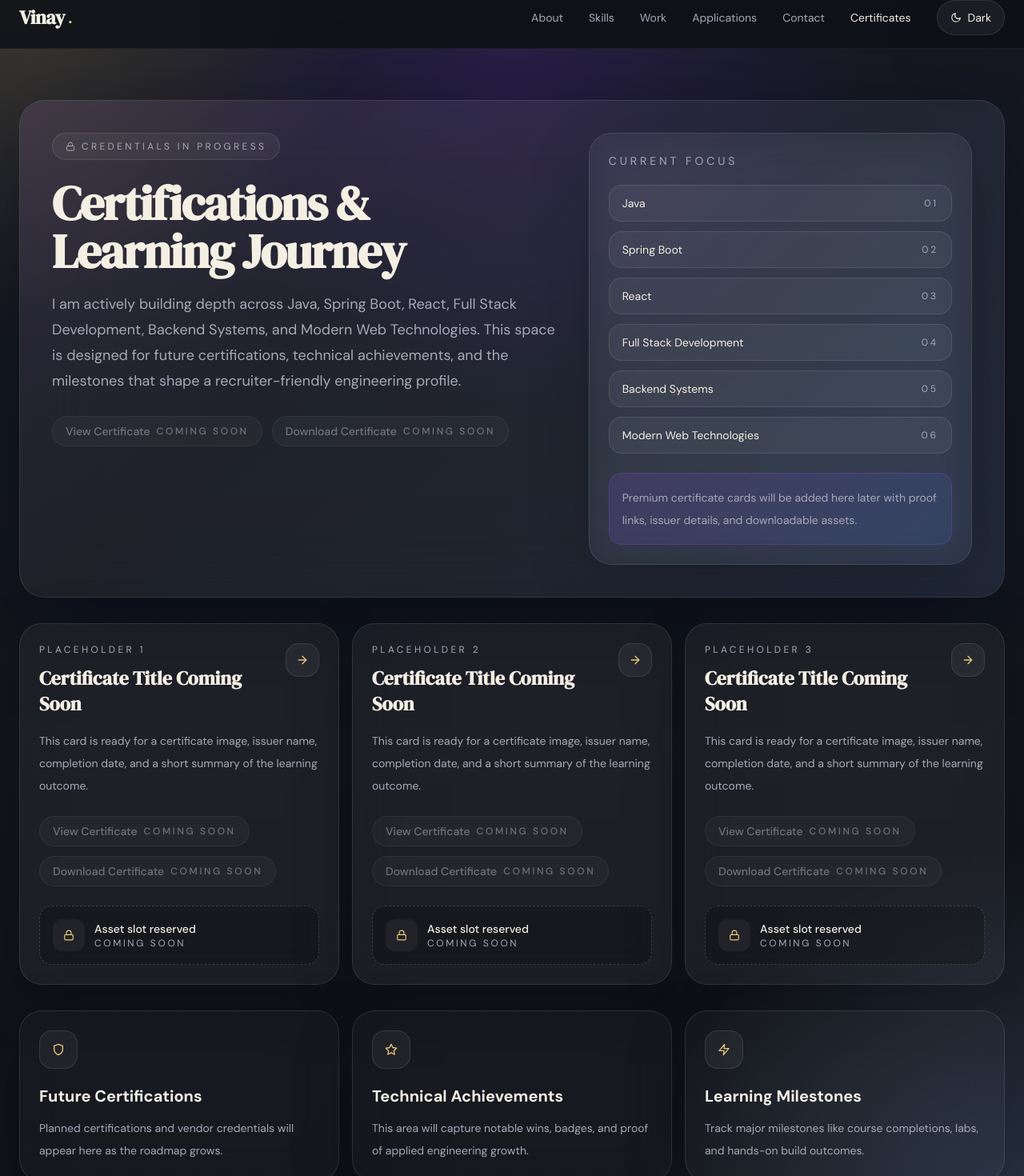
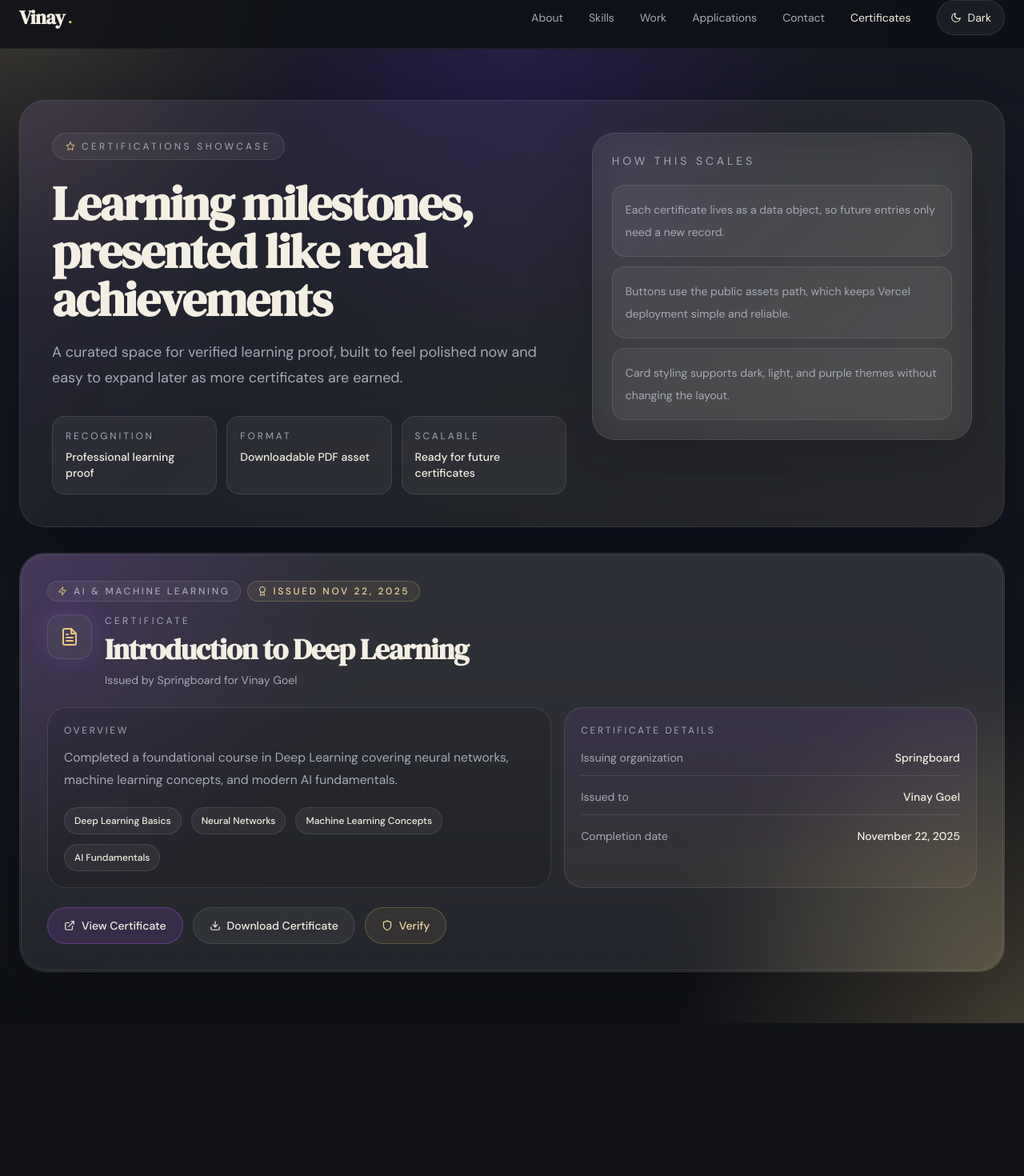
Before and after one commit to VinayGoel000/vinay-portfolio, a React (Vite) app: page /certificates in a window 1280 px wide. Shown: the part 16-1486 px from the top of the page at 80% size. After the commit the page ends 1295 px from the top, so only its background shows below. Built offline with nearby package versions, Linux system fonts and the light colour scheme.

Commit message:
deep learning certificate added

```diff
--- a/src/pages/Certificates.jsx
+++ b/src/pages/Certificates.jsx
@@ -1,52 +1,144 @@
 import { motion } from 'framer-motion'
-import { FiArrowRight, FiDownload, FiLock, FiShield, FiStar, FiZap } from 'react-icons/fi'
+import { FiAward, FiDownload, FiExternalLink, FiFileText, FiShield, FiStar, FiZap } from 'react-icons/fi'
 
-const learningAreas = [
-  'Java',
-  'Spring Boot',
-  'React',
-  'Full Stack Development',
-  'Backend Systems',
-  'Modern Web Technologies',
-]
-
-const milestoneCards = [
+const certificates = [
   {
-    title: 'Future Certifications',
-    icon: FiShield,
-    text: 'Planned certifications and vendor credentials will appear here as the roadmap grows.',
-  },
-  {
-    title: 'Technical Achievements',
-    icon: FiStar,
-    text: 'This area will capture notable wins, badges, and proof of applied engineering growth.',
-  },
-  {
-    title: 'Learning Milestones',
-    icon: FiZap,
-    text: 'Track major milestones like course completions, labs, and hands-on build outcomes.',
+    title: 'Introduction to Deep Learning',
+    issuer: 'Springboard',
+    issuedTo: 'Vinay Goel',
+    completionDate: 'November 22, 2025',
+    issuedLabel: 'Issued Nov 22, 2025',
+    category: 'AI & Machine Learning',
+    description:
+      'Completed a foundational course in Deep Learning covering neural networks, machine learning concepts, and modern AI fundamentals.',
+    skills: ['Deep Learning Basics', 'Neural Networks', 'Machine Learning Concepts', 'AI Fundamentals'],
+    certificateUrl: '/certificates/introduction-to-deep-learning-certificate.pdf',
+    verificationUrl: 'https://verify.onwingspan.com',
   },
 ]
 
-const placeholderCertificates = [1, 2, 3]
+const highlights = [
+  { label: 'Recognition', value: 'Professional learning proof' },
+  { label: 'Format', value: 'Downloadable PDF asset' },
+  { label: 'Scalable', value: 'Ready for future certificates' },
+]
 
-function disabledAction(label) {
+function CertificateCard({ certificate, index }) {
   return (
-    <button
-      type="button"
-      disabled
-      className="inline-flex items-center justify-center gap-2 rounded-full border border-white/10 bg-white/5 px-4 py-2 text-sm font-medium text-[color:var(--muted)] opacity-60"
+    <motion.article
+      initial={{ opacity: 0, y: 18 }}
+      animate={{ opacity: 1, y: 0 }}
+      transition={{ duration: 0.6, delay: index * 0.12 }}
+      whileHover={{ y: -4 }}
+      className="group relative overflow-hidden rounded-[2rem] border border-white/10 bg-[linear-gradient(180deg,rgba(255,255,255,0.08),rgba(255,255,255,0.03))] p-[1px] shadow-soft"
     >
-      {label}
-      <span className="text-xs uppercase tracking-[0.22em]">Coming Soon</span>
-    </button>
+      <div className="absolute inset-0 bg-[radial-gradient(circle_at_top_left,rgba(168,85,247,0.25),transparent_32%),radial-gradient(circle_at_bottom_right,rgba(232,201,122,0.16),transparent_28%)] opacity-80 transition-opacity duration-300 group-hover:opacity-100" />
+      <div className="relative rounded-[calc(2rem-1px)] border border-white/10 bg-[color:var(--surface-strong)] p-6 backdrop-blur-2xl md:p-8">
+        <div className="flex flex-wrap items-start justify-between gap-4">
+          <div className="space-y-4">
+            <div className="flex flex-wrap gap-2">
+              <span className="inline-flex items-center gap-2 rounded-full border border-white/10 bg-white/5 px-3 py-1 text-xs font-medium uppercase tracking-[0.22em] text-[color:var(--muted)]">
+                <FiZap className="text-[color:var(--accent)]" />
+                {certificate.category}
+              </span>
+              <span className="inline-flex items-center gap-2 rounded-full border border-[rgba(232,201,122,0.22)] bg-[rgba(232,201,122,0.08)] px-3 py-1 text-xs font-medium uppercase tracking-[0.22em] text-[color:var(--accent-strong)]">
+                <FiAward />
+                {certificate.issuedLabel}
+              </span>
+            </div>
+
+            <div className="flex items-start gap-4">
+              <div className="flex h-14 w-14 shrink-0 items-center justify-center rounded-2xl border border-white/10 bg-white/5 text-2xl text-[color:var(--accent)] shadow-[0_0_32px_rgba(168,85,247,0.22)]">
+                <FiFileText />
+              </div>
+              <div>
+                <p className="text-xs uppercase tracking-[0.28em] text-[color:var(--muted)]">Certificate</p>
+                <h2 className="mt-2 text-3xl font-semibold tracking-tight text-[color:var(--text)] md:text-4xl">
+                  {certificate.title}
+                </h2>
+                <p className="mt-2 text-sm text-[color:var(--muted)]">
+                  Issued by {certificate.issuer} for {certificate.issuedTo}
+                </p>
+              </div>
+            </div>
+          </div>
+        </div>
+
+        <div className="mt-6 grid gap-4 lg:grid-cols-[1.1fr_0.9fr]">
+          <div className="rounded-[1.5rem] border border-white/10 bg-black/10 p-5">
+            <p className="text-xs uppercase tracking-[0.22em] text-[color:var(--muted)]">Overview</p>
+            <p className="mt-3 text-sm leading-7 text-[color:var(--muted)] md:text-[0.98rem]">
+              {certificate.description}
+            </p>
+
+            <div className="mt-5 flex flex-wrap gap-3">
+              {certificate.skills.map((skill) => (
+                <span
+                  key={skill}
+                  className="rounded-full border border-white/10 bg-white/5 px-3 py-2 text-xs font-medium text-[color:var(--text)]"
+                >
+                  {skill}
+                </span>
+              ))}
+            </div>
+          </div>
+
+          <div className="rounded-[1.5rem] border border-white/10 bg-[linear-gradient(180deg,rgba(168,85,247,0.10),rgba(232,201,122,0.06))] p-5">
+            <p className="text-xs uppercase tracking-[0.22em] text-[color:var(--muted)]">Certificate details</p>
+            <dl className="mt-4 space-y-4 text-sm">
+              <div className="flex items-start justify-between gap-4 border-b border-white/10 pb-3">
+                <dt className="text-[color:var(--muted)]">Issuing organization</dt>
+                <dd className="text-right font-medium text-[color:var(--text)]">{certificate.issuer}</dd>
+              </div>
+              <div className="flex items-start justify-between gap-4 border-b border-white/10 pb-3">
+                <dt className="text-[color:var(--muted)]">Issued to</dt>
+                <dd className="text-right font-medium text-[color:var(--text)]">{certificate.issuedTo}</dd>
+              </div>
+              <div className="flex items-start justify-between gap-4">
+                <dt className="text-[color:var(--muted)]">Completion date</dt>
+                <dd className="text-right font-medium text-[color:var(--text)]">{certificate.completionDate}</dd>
+              </div>
+            </dl>
+          </div>
+        </div>
+
+        <div className="mt-6 flex flex-wrap gap-3">
+          <a
+            href={certificate.certificateUrl}
+            target="_blank"
+            rel="noreferrer"
+            className="inline-flex items-center justify-center gap-2 rounded-full border border-[rgba(168,85,247,0.35)] bg-[rgba(168,85,247,0.14)] px-5 py-3 text-sm font-medium text-[color:var(--text)] transition-transform duration-300 hover:-translate-y-0.5 hover:shadow-[0_12px_30px_rgba(168,85,247,0.18)]"
+          >
+            <FiExternalLink />
+            View Certificate
+          </a>
+          <a
+            href={certificate.certificateUrl}
+            download
+            className="inline-flex items-center justify-center gap-2 rounded-full border border-white/10 bg-white/5 px-5 py-3 text-sm font-medium text-[color:var(--text)] transition-transform duration-300 hover:-translate-y-0.5 hover:border-[rgba(232,201,122,0.25)] hover:bg-[rgba(232,201,122,0.08)]"
+          >
+            <FiDownload />
+            Download Certificate
+          </a>
+          <a
+            href={certificate.verificationUrl}
+            target="_blank"
+            rel="noreferrer"
+            className="inline-flex items-center justify-center gap-2 rounded-full border border-[rgba(232,201,122,0.25)] bg-[rgba(232,201,122,0.08)] px-5 py-3 text-sm font-medium text-[color:var(--accent-strong)] transition-transform duration-300 hover:-translate-y-0.5 hover:shadow-[0_12px_30px_rgba(232,201,122,0.12)]"
+          >
+            <FiShield />
+            Verify
+          </a>
+        </div>
+      </div>
+    </motion.article>
   )
 }
 
 export default function Certificates() {
   return (
     <div className="relative overflow-hidden px-6 py-10 md:py-16">
-      <div className="absolute inset-0 -z-10 bg-[radial-gradient(circle_at_top,_rgba(124,58,237,0.18),_transparent_28%),radial-gradient(circle_at_bottom_right,_rgba(59,130,246,0.16),_transparent_24%)]" />
+      <div className="absolute inset-0 -z-10 bg-[radial-gradient(circle_at_top,_rgba(124,58,237,0.18),_transparent_28%),radial-gradient(circle_at_bottom_right,_rgba(232,201,122,0.14),_transparent_24%)]" />
       <div className="mx-auto max-w-7xl">
         <motion.section
           initial={{ opacity: 0, y: 18 }}
@@ -54,117 +146,50 @@ export default function Certificates() {
           transition={{ duration: 0.7, ease: 'easeOut' }}
           className="relative overflow-hidden rounded-[2rem] border border-white/10 bg-white/5 p-6 shadow-[0_30px_120px_rgba(2,6,23,0.45)] backdrop-blur-2xl md:p-10"
         >
-          <div className="absolute inset-0 bg-[linear-gradient(135deg,rgba(168,85,247,0.08),transparent_35%,rgba(59,130,246,0.08))]" />
-          <div className="relative grid gap-10 lg:grid-cols-[1.25fr_0.95fr] lg:items-start">
+          <div className="absolute inset-0 bg-[linear-gradient(135deg,rgba(168,85,247,0.08),transparent_35%,rgba(232,201,122,0.05))]" />
+          <div className="relative grid gap-8 lg:grid-cols-[1.15fr_0.85fr] lg:items-start">
             <div>
               <p className="inline-flex items-center gap-2 rounded-full border border-white/10 bg-white/5 px-4 py-2 text-xs uppercase tracking-[0.28em] text-[color:var(--muted)]">
-                <FiLock />
-                Credentials in progress
+                <FiStar className="text-[color:var(--accent)]" />
+                Certifications showcase
               </p>
               <h1 className="mt-6 max-w-3xl text-4xl font-semibold tracking-tight text-[color:var(--text)] md:text-6xl">
-                Certifications & Learning Journey
+                Learning milestones, presented like real achievements
               </h1>
               <p className="mt-5 max-w-2xl text-base leading-8 text-[color:var(--muted)] md:text-lg">
-                I am actively building depth across Java, Spring Boot, React, Full Stack Development, Backend Systems, and Modern Web Technologies.
-                This space is designed for future certifications, technical achievements, and the milestones that shape a recruiter-friendly engineering profile.
+                A curated space for verified learning proof, built to feel polished now and easy to expand later as more certificates are earned.
               </p>
-              <div className="mt-7 flex flex-wrap gap-3">
-                {disabledAction('View Certificate')}
-                {disabledAction('Download Certificate')}
+              <div className="mt-8 grid gap-3 sm:grid-cols-3">
+                {highlights.map((item) => (
+                  <div key={item.label} className="rounded-2xl border border-white/10 bg-white/5 p-4">
+                    <p className="text-xs uppercase tracking-[0.24em] text-[color:var(--muted)]">{item.label}</p>
+                    <p className="mt-2 text-sm font-medium text-[color:var(--text)]">{item.value}</p>
+                  </div>
+                ))}
               </div>
             </div>
 
-            <motion.div
-              initial={{ opacity: 0, x: 20 }}
-              animate={{ opacity: 1, x: 0 }}
-              transition={{ duration: 0.8, delay: 0.15 }}
-              className="rounded-[1.75rem] border border-white/10 bg-[color:var(--surface)] p-6 shadow-soft backdrop-blur-xl"
-            >
-              <p className="text-sm uppercase tracking-[0.28em] text-[color:var(--muted)]">Current focus</p>
-              <div className="mt-5 grid gap-3">
-                {learningAreas.map((item, index) => (
-                  <div
-                    key={item}
-                    className="flex items-center justify-between rounded-2xl border border-white/10 bg-white/5 px-4 py-3"
-                  >
-                    <span className="text-sm text-[color:var(--text)]">{item}</span>
-                    <span className="text-xs uppercase tracking-[0.24em] text-[color:var(--muted)]">
-                      {String(index + 1).padStart(2, '0')}
-                    </span>
+            <div className="rounded-[1.75rem] border border-white/10 bg-[color:var(--surface-strong)] p-6 shadow-soft backdrop-blur-xl">
+              <p className="text-sm uppercase tracking-[0.28em] text-[color:var(--muted)]">How this scales</p>
+              <div className="mt-5 space-y-3">
+                {[
+                  'Each certificate lives as a data object, so future entries only need a new record.',
+                  'Buttons use the public assets path, which keeps Vercel deployment simple and reliable.',
+                  'Card styling supports dark, light, and purple themes without changing the layout.',
+                ].map((item) => (
+                  <div key={item} className="rounded-2xl border border-white/10 bg-white/5 p-4 text-sm leading-7 text-[color:var(--muted)]">
+                    {item}
                   </div>
                 ))}
               </div>
-              <div className="mt-6 rounded-2xl border border-[color:rgba(168,85,247,0.22)] bg-[linear-gradient(135deg,rgba(168,85,247,0.14),rgba(59,130,246,0.10))] p-4 text-sm leading-7 text-[color:var(--muted)]">
-                Premium certificate cards will be added here later with proof links, issuer details, and downloadable assets.
-              </div>
-            </motion.div>
+            </div>
           </div>
         </motion.section>
 
-        <section className="mt-8 grid gap-4 md:grid-cols-3">
-          {placeholderCertificates.map((card, index) => (
-            <motion.article
-              key={card}
-              initial={{ opacity: 0, y: 16 }}
-              animate={{ opacity: 1, y: 0 }}
-              transition={{ duration: 0.6, delay: 0.12 * index }}
-              className="group rounded-[1.75rem] border border-white/10 bg-white/5 p-6 shadow-soft backdrop-blur-xl"
-            >
-              <div className="flex items-start justify-between gap-4">
-                <div>
-                  <p className="text-xs uppercase tracking-[0.28em] text-[color:var(--muted)]">Placeholder {index + 1}</p>
-                  <h2 className="mt-3 text-2xl font-semibold text-[color:var(--text)]">
-                    Certificate Title Coming Soon
-                  </h2>
-                </div>
-                <div className="rounded-2xl border border-white/10 bg-white/5 p-3 text-[color:var(--accent)]">
-                  <FiArrowRight />
-                </div>
-              </div>
-
-              <p className="mt-4 text-sm leading-7 text-[color:var(--muted)]">
-                This card is ready for a certificate image, issuer name, completion date, and a short summary of the learning outcome.
-              </p>
-
-              <div className="mt-6 flex flex-wrap gap-3">
-                {disabledAction('View Certificate')}
-                {disabledAction('Download Certificate')}
-              </div>
-
-              <div className="mt-6 rounded-2xl border border-dashed border-white/15 bg-black/20 p-4">
-                <div className="flex items-center gap-3 text-sm text-[color:var(--muted)]">
-                  <div className="flex h-10 w-10 items-center justify-center rounded-xl bg-white/5 text-[color:var(--accent)]">
-                    <FiLock />
-                  </div>
-                  <div>
-                    <p className="font-medium text-[color:var(--text)]">Asset slot reserved</p>
-                    <p className="text-xs uppercase tracking-[0.22em]">Coming Soon</p>
-                  </div>
-                </div>
-              </div>
-            </motion.article>
+        <section className="mt-8 grid gap-6">
+          {certificates.map((certificate, index) => (
+            <CertificateCard key={certificate.title} certificate={certificate} index={index} />
           ))}
-        </section>
-
-        <section className="mt-8 grid gap-4 lg:grid-cols-3">
-          {milestoneCards.map((item) => {
-            const Icon = item.icon
-            return (
-              <motion.div
-                key={item.title}
-                initial={{ opacity: 0, y: 16 }}
-                animate={{ opacity: 1, y: 0 }}
-                transition={{ duration: 0.6 }}
-                className="rounded-[1.75rem] border border-white/10 bg-[color:var(--surface)] p-6 shadow-soft backdrop-blur-xl"
-              >
-                <div className="flex h-12 w-12 items-center justify-center rounded-2xl border border-white/10 bg-white/5 text-[color:var(--accent)]">
-                  <Icon />
-                </div>
-                <h3 className="mt-5 text-xl font-semibold text-[color:var(--text)]">{item.title}</h3>
-                <p className="mt-3 text-sm leading-7 text-[color:var(--muted)]">{item.text}</p>
-              </motion.div>
-            )
-          })}
         </section>
       </div>
     </div>
```
Also changed, not shown: 2 other files (tests, documents, lock files or other folders).
